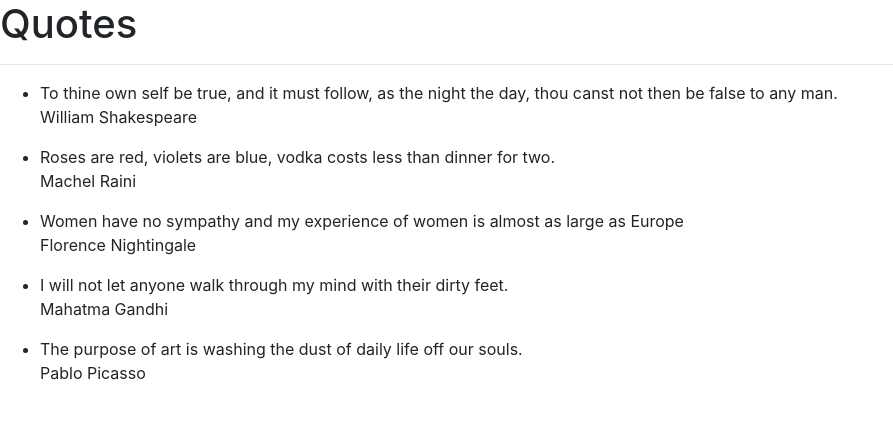
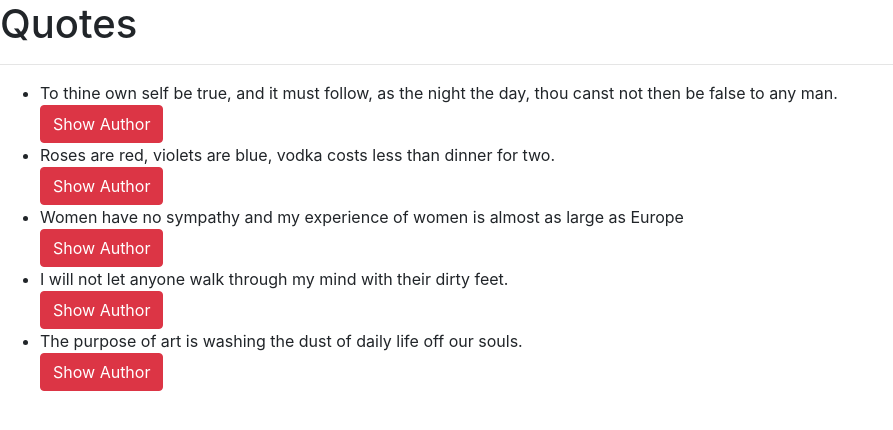
Before and after one commit to Machel54/Quotes, an Angular app: page / in a window 1280 px wide. Shown: the top 430 px of the page, without its empty margins (0-893 px from the left). Built offline with nearby package versions, Linux system fonts and the light colour scheme.

Commit message:
add toggle button

```diff
--- a/src/app/quote.ts
+++ b/src/app/quote.ts
@@ -1,5 +1,7 @@
 export class Quote {
-  id: number;
-  name: string;
-  description: string;
+
+  showDescription: boolean;
+  constructor(public id: number,public description: string,public name: string){
+    this.showDescription=false;
+  }
 }
--- a/src/app/quote/quote.component.html
+++ b/src/app/quote/quote.component.html
@@ -2,9 +2,9 @@
   <h1>Quotes</h1>
   <hr>
   <ul>
-    <li *ngFor='let quote of quotes'>
-      {{ quote.name }}
-      <app-quote-details [quote]='quote'></app-quote-details>
-    </li>
-  </ul>
-</div>
+    <div *ngFor='let quote of quotes;let i = index'>
+      <li>{{ quote.name }}</li>
+      <button (click)='toggleDetails(i)' class="btn btn-danger">Show Author</button>
+      <app-quote-details *ngIf='quote.showDescription' [quote]='quote'></app-quote-details>
+      </div>
+    </ul>
--- a/src/app/quote/quote.component.ts
+++ b/src/app/quote/quote.component.ts
@@ -9,12 +9,17 @@ import { Quote } from '../quote';
 export class QuoteComponent implements OnInit {
 
   quotes: Quote[] = [
-    {id:1, description:'William Shakespeare',name:'To thine own self be true, and it must follow, as the night the day, thou canst not then be false to any man.'},
-    {id:2,description:'Machel Raini',name:'Roses are red, violets are blue, vodka costs less than dinner for two.'},
-    {id:3,description:'Florence Nightingale',name:'Women have no sympathy and my experience of women is almost as large as Europe'},
-    {id:4,description:'Mahatma Gandhi',name:'I will not let anyone walk through my mind with their dirty feet.'},
-    {id:5,description:'Pablo Picasso',name:'The purpose of art is washing the dust of daily life off our souls.'},
+    new Quote(1,'William Shakespeare','To thine own self be true, and it must follow, as the night the day, thou canst not then be false to any man.'),
+    new Quote(2,'Machel Raini','Roses are red, violets are blue, vodka costs less than dinner for two.'),
+    new Quote(3,'Florence Nightingale','Women have no sympathy and my experience of women is almost as large as Europe'),
+    new Quote(4,'Mahatma Gandhi','I will not let anyone walk through my mind with their dirty feet.'),
+    new Quote(5,'Pablo Picasso','The purpose of art is washing the dust of daily life off our souls.'),
   ];
+
+  toogleDetails(index){
+    this.quotes[index].showDescription = !this.quotes[index].showDescription;
+  }
+
   constructor() { }
 
   ngOnInit() {
```
